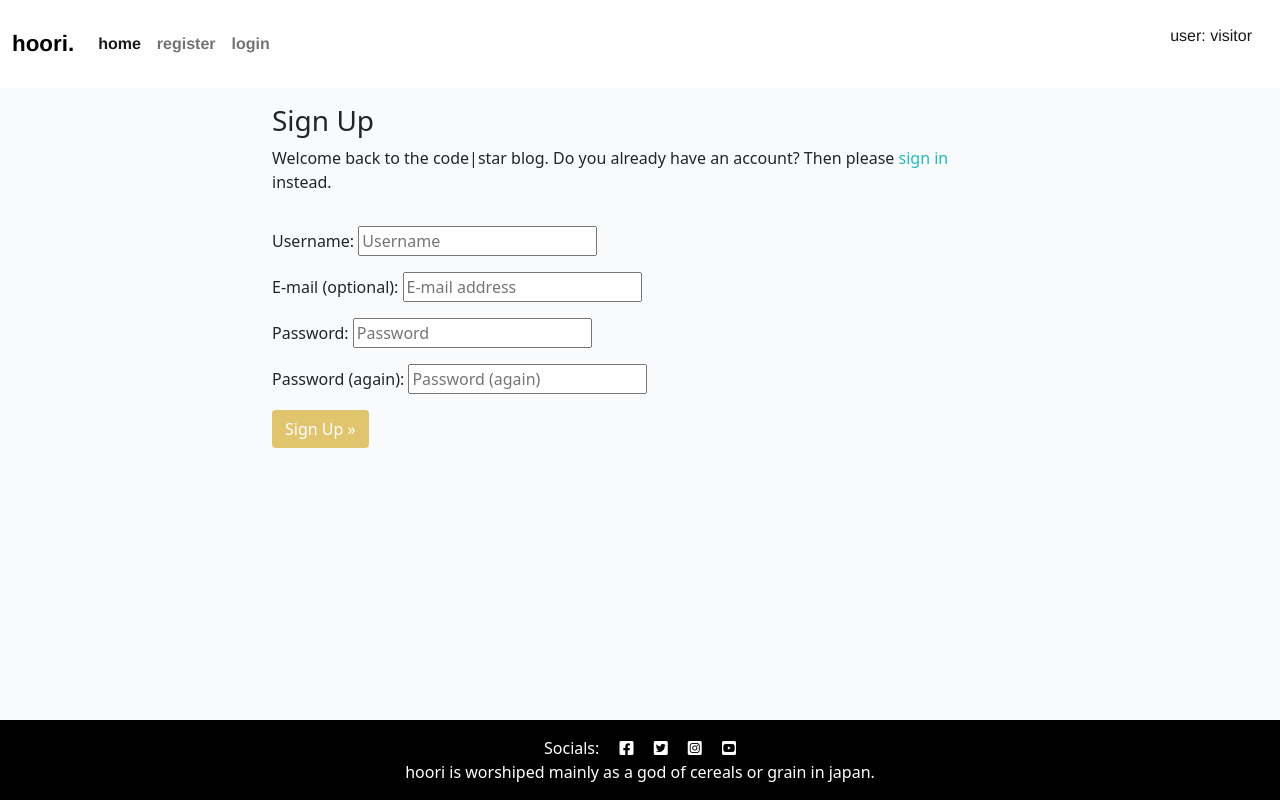
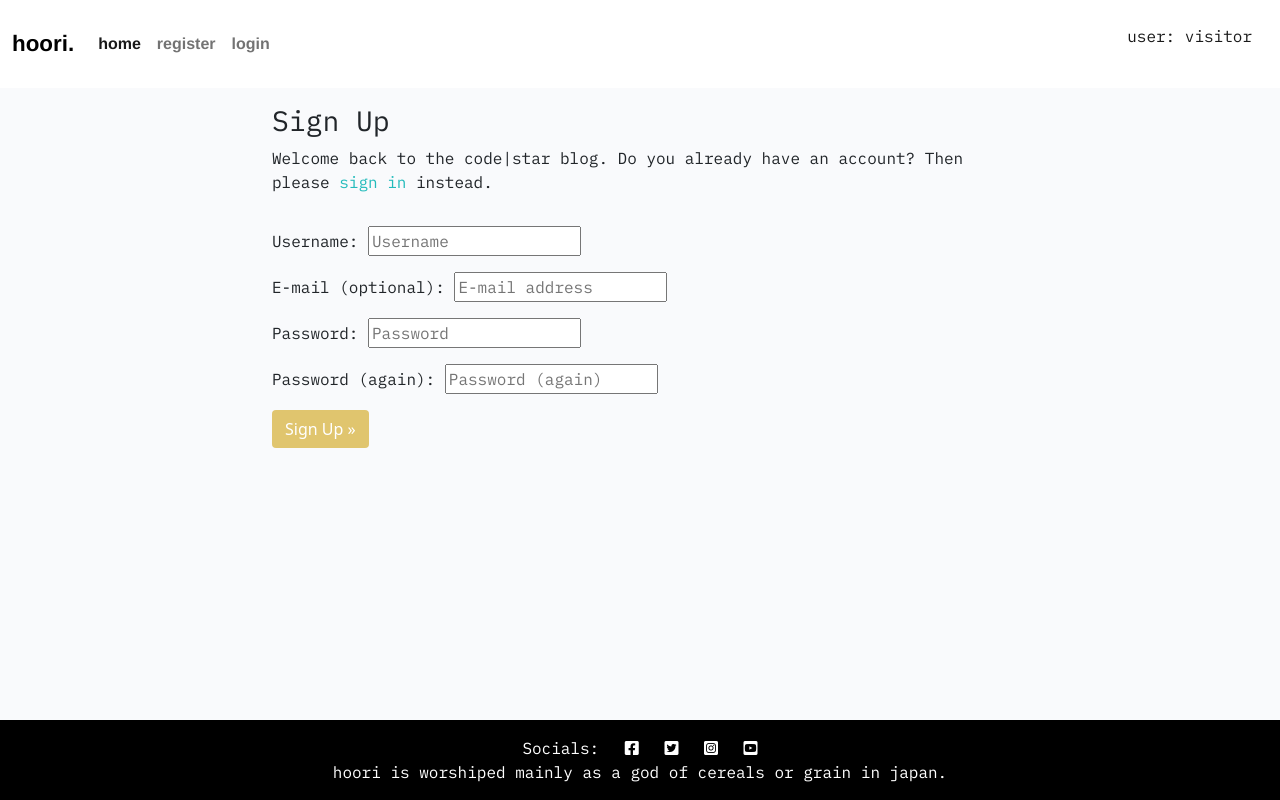
Before and after one commit to redbasel/wellness_recipes_p4, a Django app: page /accounts/signup/ in a window 1280 px wide. Run offline with Django 3.2, Linux system fonts and the light colour scheme; some libraries are stand-ins or nearby versions.

Commit message:
css styling for p and h3

```diff
--- a/static/css/style.css
+++ b/static/css/style.css
@@ -233,3 +233,11 @@ body {
     color: #fff;
 
   }
+
+h3 {
+    font-family: "IBM Plex Mono", sans-serif;
+}
+
+p {
+    font-family: "IBM Plex Mono", sans-serif;
+}
```
